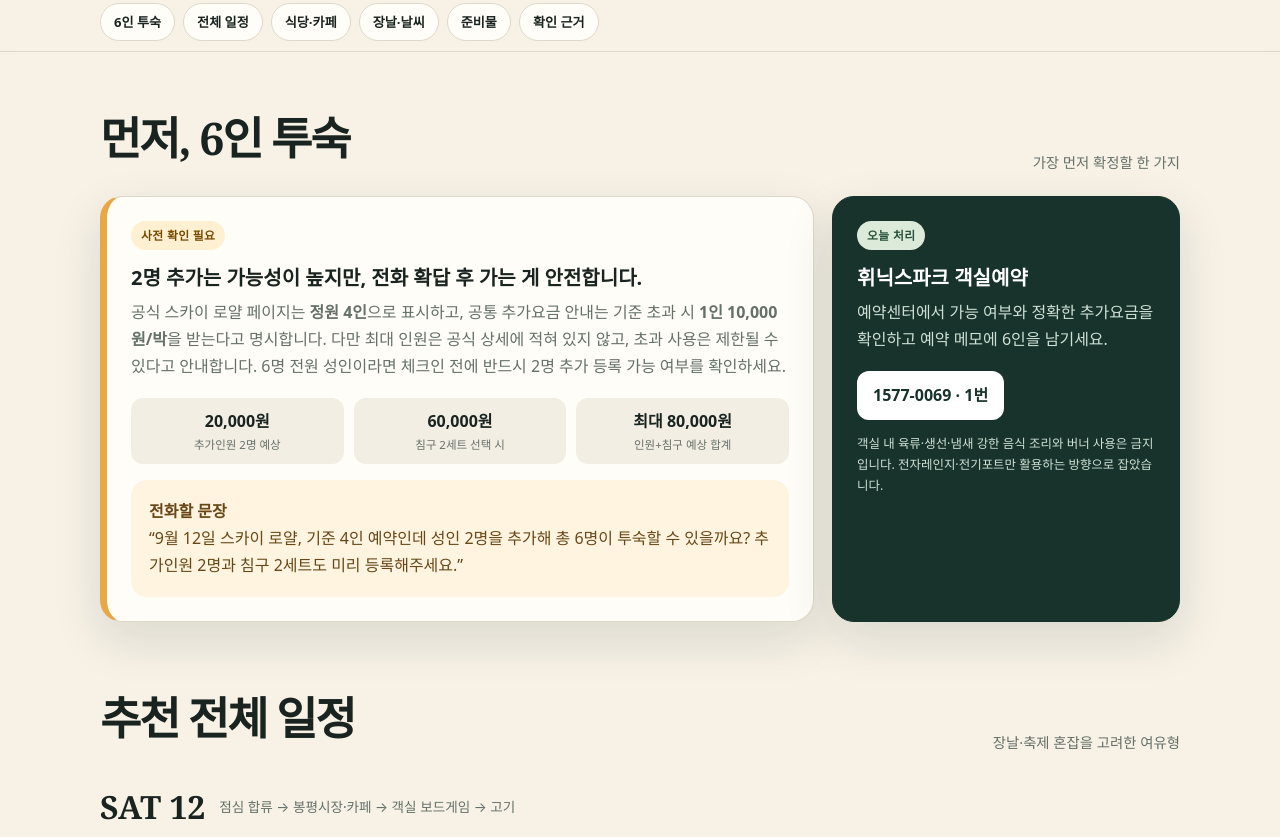
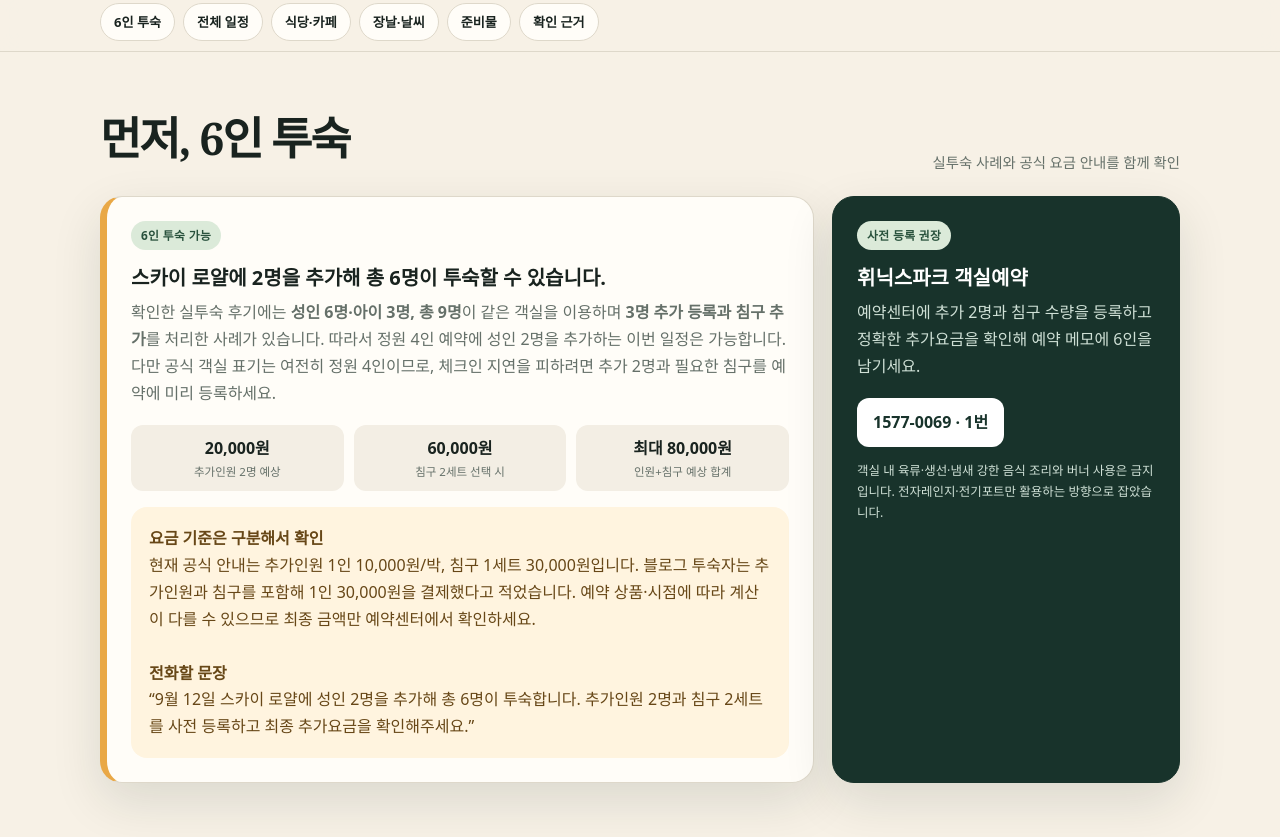
Before and after one commit to jyh1203/hotel-brg-watch, a website: page site/pyeongchang.html in a window 1280 px wide. Shown: the part 680-1517 px from the top of the page. Drawn offline with Linux system fonts and the light colour scheme.

Commit message:
Confirm six-person occupancy on Pyeongchang page

```diff
--- a/site/pyeongchang.html
+++ b/site/pyeongchang.html
@@ -32,13 +32,13 @@
 
   <main class="main wrap">
     <section class="section" id="stay">
-      <div class="section-head"><h2>먼저, 6인 투숙</h2><p>가장 먼저 확정할 한 가지</p></div>
+      <div class="section-head"><h2>먼저, 6인 투숙</h2><p>실투숙 사례와 공식 요금 안내를 함께 확인</p></div>
       <div class="grid">
-        <article class="card verdict"><span class="badge warn">사전 확인 필요</span><h3>2명 추가는 가능성이 높지만, 전화 확답 후 가는 게 안전합니다.</h3><p>공식 스카이 로얄 페이지는 <strong>정원 4인</strong>으로 표시하고, 공통 추가요금 안내는 기준 초과 시 <strong>1인 10,000원/박</strong>을 받는다고 명시합니다. 다만 최대 인원은 공식 상세에 적혀 있지 않고, 초과 사용은 제한될 수 있다고 안내합니다. 6명 전원 성인이라면 체크인 전에 반드시 2명 추가 등록 가능 여부를 확인하세요.</p>
+        <article class="card verdict"><span class="badge ok">6인 투숙 가능</span><h3>스카이 로얄에 2명을 추가해 총 6명이 투숙할 수 있습니다.</h3><p>확인한 실투숙 후기에는 <strong>성인 6명·아이 3명, 총 9명</strong>이 같은 객실을 이용하며 <strong>3명 추가 등록과 침구 추가</strong>를 처리한 사례가 있습니다. 따라서 정원 4인 예약에 성인 2명을 추가하는 이번 일정은 가능합니다. 다만 공식 객실 표기는 여전히 정원 4인이므로, 체크인 지연을 피하려면 추가 2명과 필요한 침구를 예약에 미리 등록하세요.</p>
           <div class="math"><div><b>20,000원</b><small>추가인원 2명 예상</small></div><div><b>60,000원</b><small>침구 2세트 선택 시</small></div><div><b>최대 80,000원</b><small>인원+침구 예상 합계</small></div></div>
-          <div class="notice"><strong>전화할 문장</strong><br>“9월 12일 스카이 로얄, 기준 4인 예약인데 성인 2명을 추가해 총 6명이 투숙할 수 있을까요? 추가인원 2명과 침구 2세트도 미리 등록해주세요.”</div>
+          <div class="notice"><strong>요금 기준은 구분해서 확인</strong><br>현재 공식 안내는 추가인원 1인 10,000원/박, 침구 1세트 30,000원입니다. 블로그 투숙자는 추가인원과 침구를 포함해 1인 30,000원을 결제했다고 적었습니다. 예약 상품·시점에 따라 계산이 다를 수 있으므로 최종 금액만 예약센터에서 확인하세요.<br><br><strong>전화할 문장</strong><br>“9월 12일 스카이 로얄에 성인 2명을 추가해 총 6명이 투숙합니다. 추가인원 2명과 침구 2세트를 사전 등록하고 최종 추가요금을 확인해주세요.”</div>
         </article>
-        <aside class="card call"><span class="badge ok">오늘 처리</span><h3>휘닉스파크 객실예약</h3><p>예약센터에서 가능 여부와 정확한 추가요금을 확인하고 예약 메모에 6인을 남기세요.</p><a class="phone" href="tel:15770069">1577-0069 · 1번</a><p style="margin-top:14px;font-size:.78rem">객실 내 육류·생선·냄새 강한 음식 조리와 버너 사용은 금지입니다. 전자레인지·전기포트만 활용하는 방향으로 잡았습니다.</p></aside>
+        <aside class="card call"><span class="badge ok">사전 등록 권장</span><h3>휘닉스파크 객실예약</h3><p>예약센터에 추가 2명과 침구 수량을 등록하고 정확한 추가요금을 확인해 예약 메모에 6인을 남기세요.</p><a class="phone" href="tel:15770069">1577-0069 · 1번</a><p style="margin-top:14px;font-size:.78rem">객실 내 육류·생선·냄새 강한 음식 조리와 버너 사용은 금지입니다. 전자레인지·전기포트만 활용하는 방향으로 잡았습니다.</p></aside>
       </div>
     </section>
 
@@ -92,7 +92,7 @@
     <section class="section" id="check">
       <div class="section-head"><h2>출발 전 체크</h2><p>체크 상태는 이 기기에 저장됩니다</p></div>
       <div class="checklist">
-        <label class="check"><input type="checkbox" data-key="guest"><span><b>6인 투숙 전화 확정</b><br>추가 2명과 침구 2세트 등록</span></label>
+        <label class="check"><input type="checkbox" data-key="guest"><span><b>추가인원 2명 사전 등록</b><br>침구 2세트와 최종 추가요금 확인</span></label>
         <label class="check"><input type="checkbox" data-key="dinner"><span><b>토요일 저녁 6명 예약</b><br>18:00, 도보 이동 예정 전달</span></label>
         <label class="check"><input type="checkbox" data-key="cars"><span><b>차량별 출발 담당 정하기</b><br>성복 10:35 · 잠실 10:45 목표</span></label>
         <label class="check"><input type="checkbox" data-key="rain"><span><b>우산·얇은 겉옷</b><br>토요일 오전 비, 일교차 대비</span></label>
@@ -107,6 +107,7 @@
       <div class="section-head"><h2>확인 근거</h2><p>2026년 9월 8일 기준</p></div>
       <a href="https://phoenixhnr.co.kr/static/pyeongchang/room/blue/sky-royal" target="_blank" rel="noopener">휘닉스파크 공식 · 스카이 로얄 객실/정원/추가요금</a>
       <a href="https://phoenixhnr.co.kr/static/pyeongchang/room/guide" target="_blank" rel="noopener">휘닉스파크 공식 · 객실 이용안내/취사 금지/초과인원 제한</a>
+      <a href="https://m.blog.naver.com/ddoobiinana/224381491839" target="_blank" rel="noopener">네이버 블로그 ddoobiinana · 스카이 로얄 총 9명 실투숙 및 추가인원 사례</a>
       <a href="https://tour.pc.go.kr/Home/H30000/H30200/placeDetail?place_no=112" target="_blank" rel="noopener">평창문화관광 · 봉평전통시장 장날</a>
       <a href="https://www.phoenixhnr.co.kr/page/pyeongchang/board/event/120000047126" target="_blank" rel="noopener">휘닉스파크 공식 · 2026 평창 효석문화제</a>
       <a href="https://phoenixhnr.co.kr/static/pyeongchang/eating/detail-ondo" target="_blank" rel="noopener">휘닉스파크 공식 · 온도 운영시간/요금</a>
```
